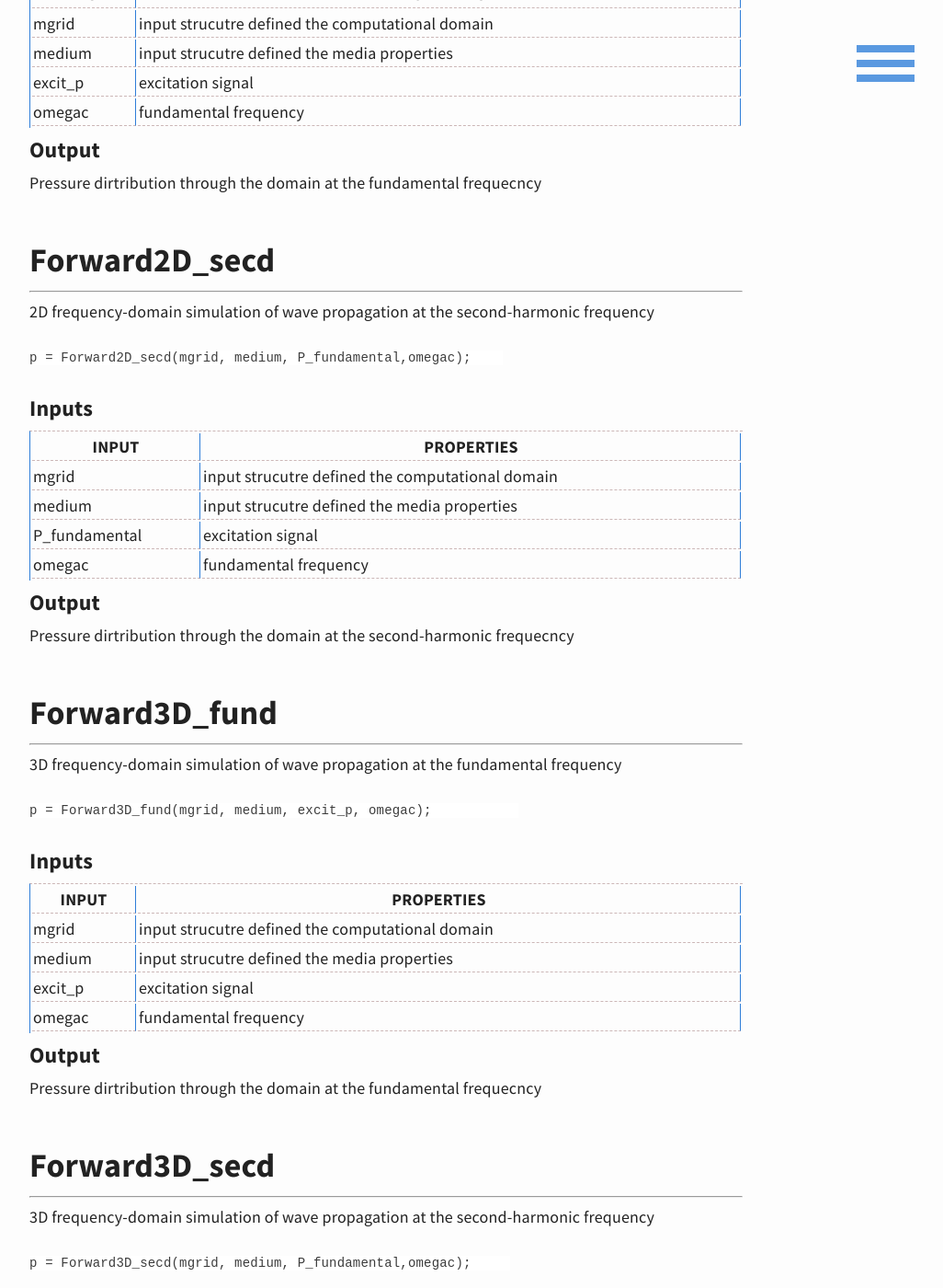
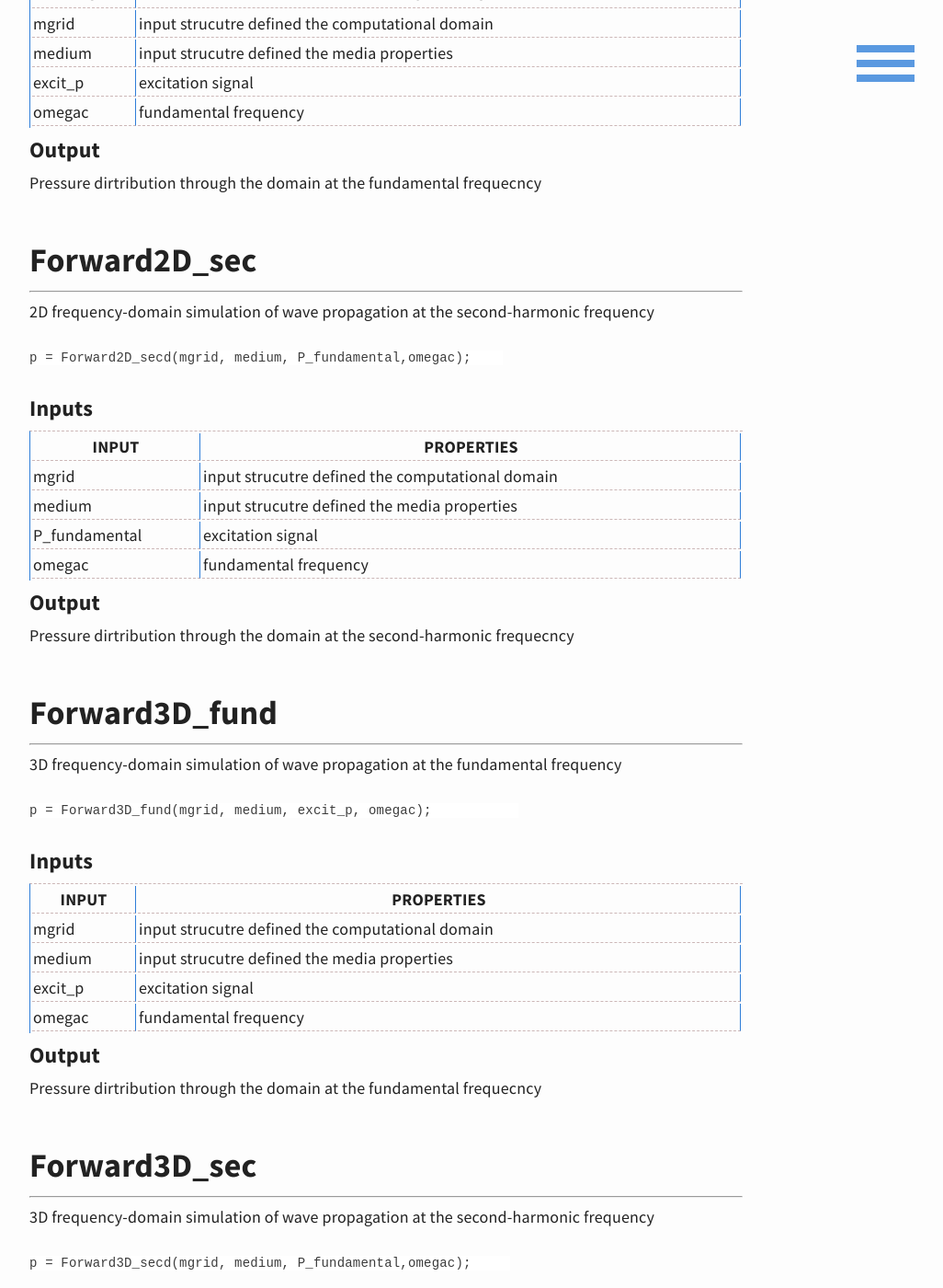
Before and after one commit to m-SOUND/mSOUND, a Jekyll site: the page built from functions.md, in a window 1280 px wide and 1400 px high, scrolled down 3051 px. Shown: the whole window at 92% size, without its empty margins (220-1246 px from the left). Built offline with Jekyll 4.4.1, drawn with Linux system fonts in a browser that asks for light colours.

Commit message:
Update functions.md

```diff
--- a/functions.md
+++ b/functions.md
@@ -124,7 +124,7 @@ omegac   |fundamental frequency
 ### Output
 Pressure dirtribution through the domain at the fundamental frequecncy
 
-## Forward2D_secd
+## Forward2D_sec
 ***
 
 2D frequency-domain simulation of wave propagation at the second-harmonic frequency
@@ -163,7 +163,7 @@ omegac   |fundamental frequency
 ### Output
 Pressure dirtribution through the domain at the fundamental frequecncy
 
-## Forward3D_secd
+## Forward3D_sec
 ***
 
 3D frequency-domain simulation of wave propagation at the second-harmonic frequency
```
